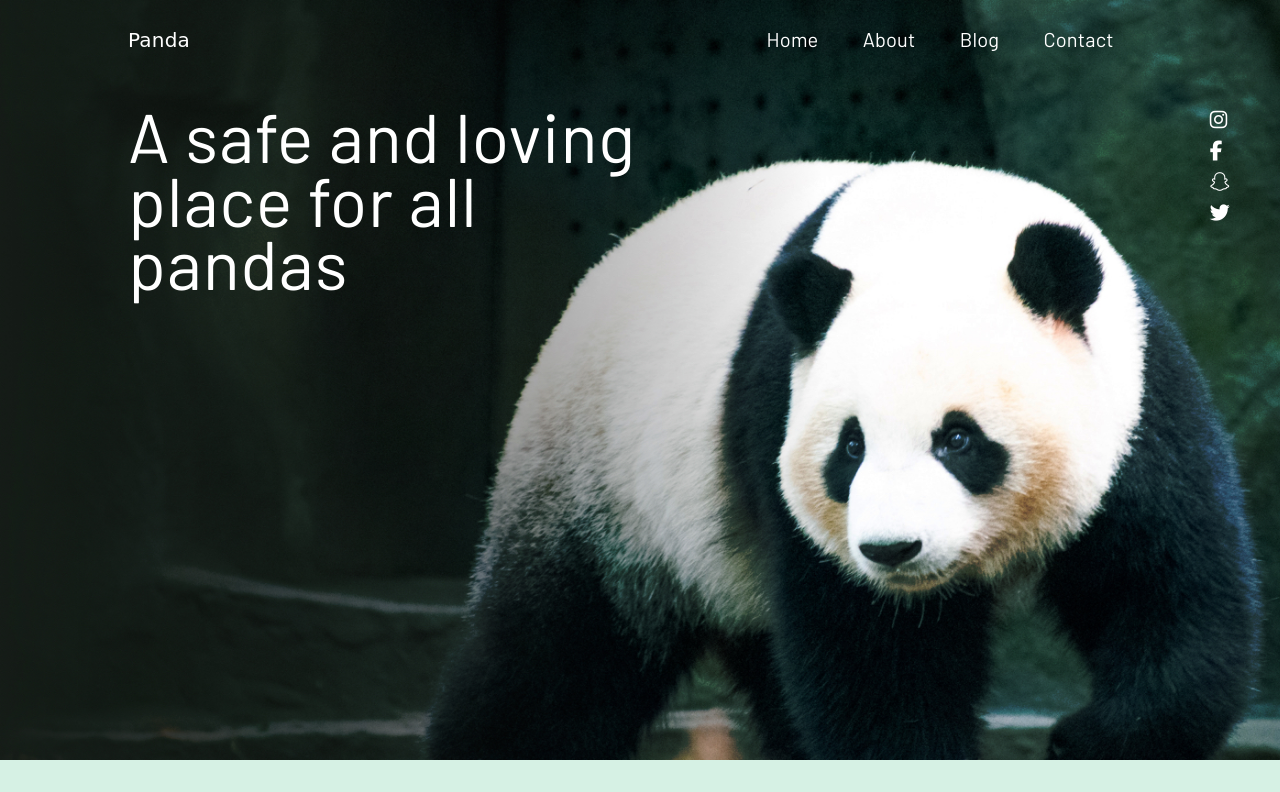
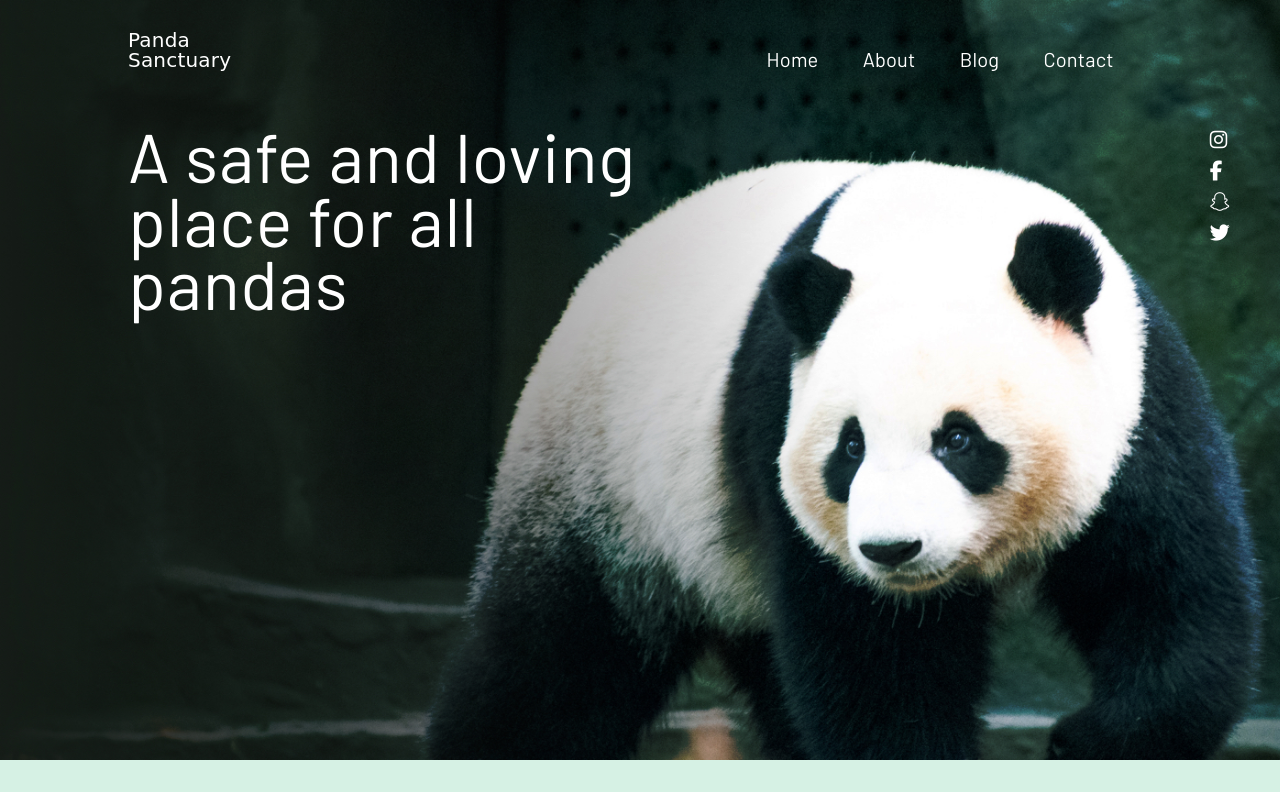
Before and after one commit to Elein13/elena-serova-project-one, a plain HTML site: page index.html in a window 1280 px wide. Shown: the top 792 px of the page. Drawn offline with Linux system fonts and the light colour scheme; a web font is replaced by a local one.

Commit message:
logo updated

```diff
--- a/index.html
+++ b/index.html
@@ -16,7 +16,7 @@
         <div class="wrapper">
             <nav>
                 <ul>
-                    <li class="logo">Panda</li>
+                    <li class="logo">Panda Sanctuary</li>
                     <li><a href="#">Home</a></li>
                     <li><a href="#about">About</a></li>
                     <li><a href="#blog">Blog</a></li>
```
